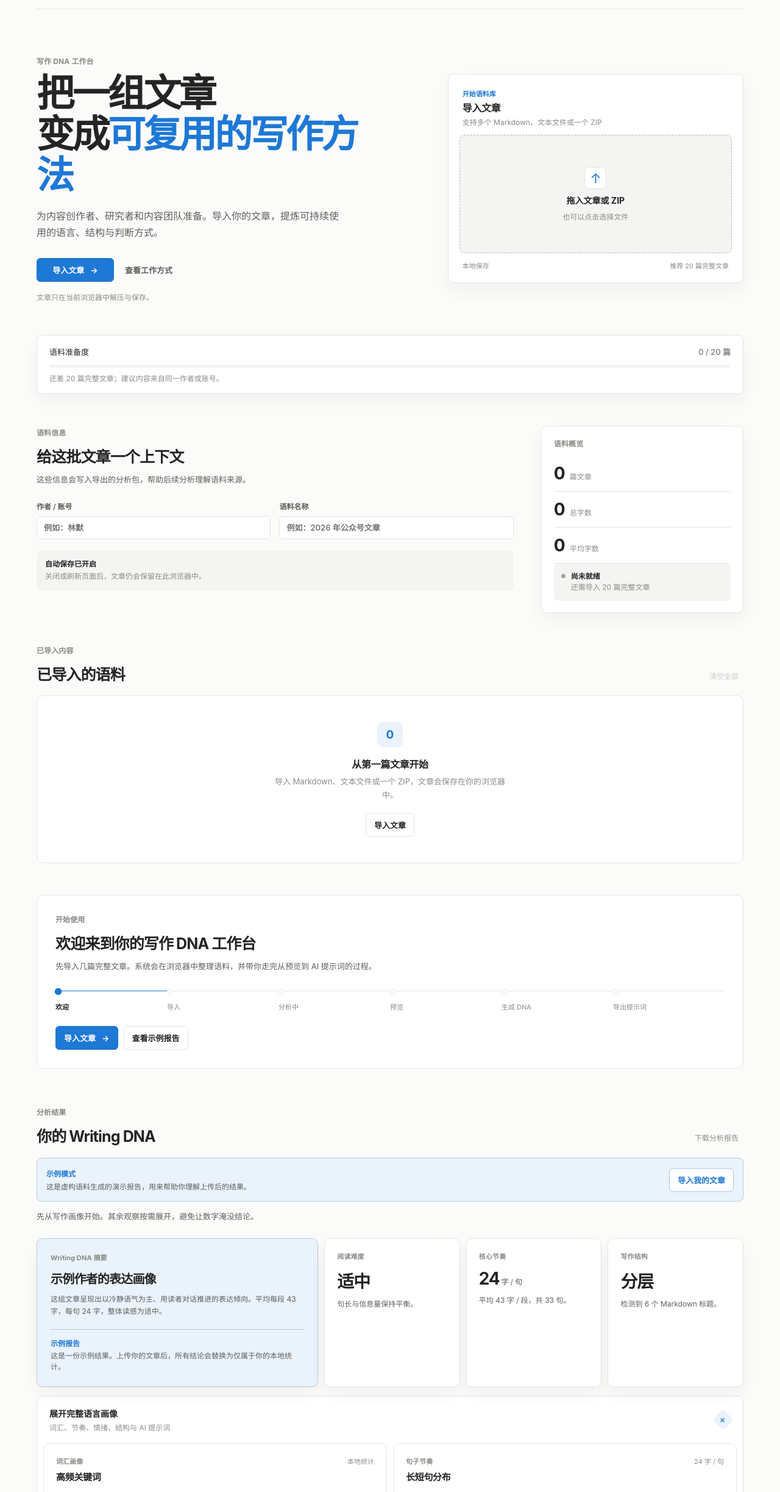
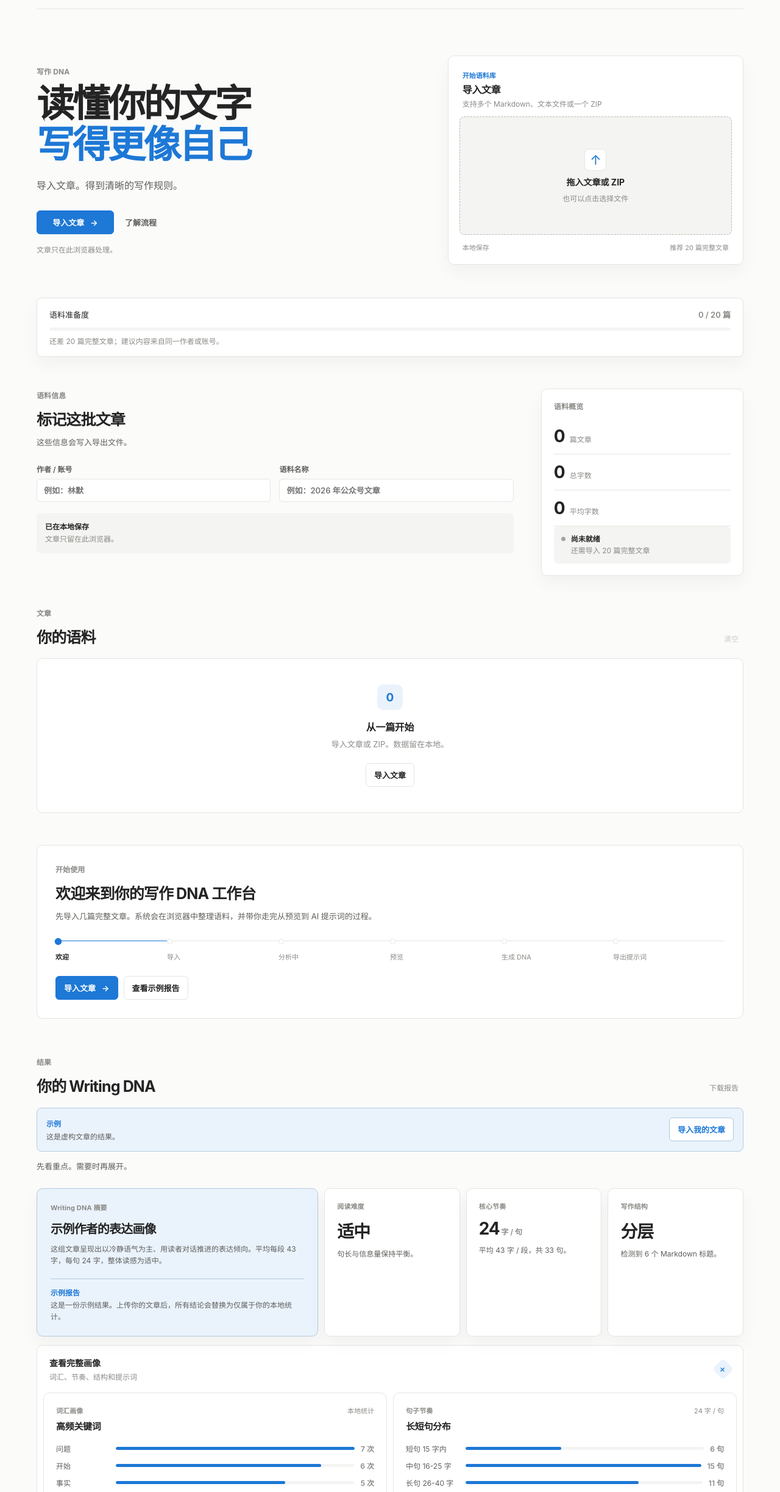
Before and after one commit to EdriaStark/Echo-Fish-Tank, a plain HTML site: page index.html in a window 1280 px wide. Shown: the part 51-2497 px from the top of the page at 61% size. Drawn offline with nearby package versions, Linux system fonts and the light colour scheme.

Commit message:
Rewrite product copy for clarity and trust: index.html

```diff
--- a/index.html
+++ b/index.html
@@ -3,7 +3,7 @@
   <head>
     <meta charset="UTF-8" />
     <meta name="viewport" content="width=device-width, initial-scale=1" />
-    <meta name="description" content="一个在浏览器本地整理文章语料、准备写作风格蒸馏的工作台。" />
+    <meta name="description" content="从文章中提炼你的写作规则。" />
     <meta name="color-scheme" content="light dark" />
     <title>写作 DNA · 工作台</title>
     <link rel="stylesheet" href="styles.css" />
@@ -14,14 +14,14 @@
 
       <section class="hero" id="top">
         <div class="hero-copy-block">
-          <p class="eyebrow">写作 DNA 工作台</p>
-          <h1>把一组文章<br />变成<span>可复用的写作方法</span></h1>
-          <p class="hero-copy">为内容创作者、研究者和内容团队准备。导入你的文章，提炼可持续使用的语言、结构与判断方式。</p>
+          <p class="eyebrow">写作 DNA</p>
+          <h1>读懂你的文字<br /><span>写得更像自己</span></h1>
+          <p class="hero-copy">导入文章。得到清晰的写作规则。</p>
           <div class="hero-actions">
             <button class="primary-button hero-primary" id="heroUploadButton" type="button">导入文章 <span>→</span></button>
-            <a class="secondary-link" href="#how-it-works">查看工作方式</a>
+            <a class="secondary-link" href="#how-it-works">了解流程</a>
           </div>
-          <p class="hero-reassurance">文章只在当前浏览器中解压与保存。</p>
+          <p class="hero-reassurance">文章只在此浏览器处理。</p>
         </div>
         <div id="uploadAreaMount"></div>
       </section>
@@ -30,12 +30,12 @@
 
       <section class="workspace-grid">
         <div class="upload-panel">
-          <div class="section-heading"><p class="eyebrow">语料信息</p><h2>给这批文章一个上下文</h2><p>这些信息会写入导出的分析包，帮助后续分析理解语料来源。</p></div>
+          <div class="section-heading"><p class="eyebrow">语料信息</p><h2>标记这批文章</h2><p>这些信息会写入导出文件。</p></div>
           <div class="field-row">
             <label>作者 / 账号<input id="authorInput" type="text" placeholder="例如：林默" /></label>
             <label>语料名称<input id="corpusInput" type="text" placeholder="例如：2026 年公众号文章" /></label>
           </div>
-          <div class="storage-note"><strong>自动保存已开启</strong><p>关闭或刷新页面后，文章仍会保留在此浏览器中。</p></div>
+          <div class="storage-note"><strong>已在本地保存</strong><p>文章只留在此浏览器。</p></div>
         </div>
 
         <div id="statsCardMount"></div>
@@ -43,18 +43,18 @@
 
       <section class="articles-section">
         <div class="articles-head">
-          <div><p class="eyebrow">已导入内容</p><h2>已导入的语料</h2></div>
-          <button class="text-button" id="clearButton" type="button" disabled>清空全部</button>
+          <div><p class="eyebrow">文章</p><h2>你的语料</h2></div>
+          <button class="text-button" id="clearButton" type="button" disabled>清空</button>
         </div>
-        <div class="empty-state" id="emptyState"><div class="empty-mark" aria-hidden="true">0</div><h3>从第一篇文章开始</h3><p>导入 Markdown、文本文件或一个 ZIP，文章会保存在你的浏览器中。</p><button class="secondary-button empty-upload" id="emptyUploadButton" type="button">导入文章</button></div>
+        <div class="empty-state" id="emptyState"><div class="empty-mark" aria-hidden="true">0</div><h3>从一篇开始</h3><p>导入文章或 ZIP。数据留在本地。</p><button class="secondary-button empty-upload" id="emptyUploadButton" type="button">导入文章</button></div>
         <ul class="article-list" id="articleList" aria-live="polite"></ul>
       </section>
 
       <section class="action-section onboarding-section" id="onboardingSection" aria-label="开始流程">
         <div class="onboarding-copy">
-          <p class="eyebrow" id="onboardingEyebrow">开始使用</p>
-          <h2 id="onboardingTitle">欢迎来到你的写作 DNA 工作台</h2>
-          <p id="onboardingDescription">先导入几篇完整文章。系统会在浏览器中整理语料，并带你走完从预览到 AI 提示词的过程。</p>
+          <p class="eyebrow" id="onboardingEyebrow">开始</p>
+          <h2 id="onboardingTitle">从文章开始</h2>
+          <p id="onboardingDescription">导入文章。其余交给系统。</p>
         </div>
         <ol class="onboarding-steps" id="onboardingSteps">
           <li data-stage="welcome"><span>欢迎</span></li>
@@ -66,7 +66,7 @@
         </ol>
         <div class="action-buttons onboarding-actions">
           <button class="primary-button" id="scanButton" type="button">导入文章 <span>→</span></button>
-          <button class="secondary-button" id="exportButton" type="button">查看示例报告</button>
+          <button class="secondary-button" id="exportButton" type="button">查看示例</button>
         </div>
         <div class="onboarding-skeleton" id="onboardingSkeleton" hidden aria-live="polite" aria-label="正在生成分析预览">
           <span class="skeleton-line skeleton-title"></span>
@@ -77,29 +77,29 @@
 
       <section class="report-section" id="reportSection" hidden>
         <div class="report-head">
-          <div><p class="eyebrow">分析结果</p><h2>你的 Writing DNA</h2></div>
-          <button class="text-button" id="downloadReportButton" type="button">下载分析报告</button>
+          <div><p class="eyebrow">结果</p><h2>你的 Writing DNA</h2></div>
+          <button class="text-button" id="downloadReportButton" type="button">下载报告</button>
         </div>
         <div class="demo-mode-banner" id="demoModeBanner" hidden>
-          <div><b>示例模式</b><p>这是虚构语料生成的演示报告，用来帮助你理解上传后的结果。</p></div>
+          <div><b>示例</b><p>这是虚构文章的结果。</p></div>
           <button class="secondary-button demo-upload" id="demoUploadButton" type="button">导入我的文章</button>
         </div>
-        <p class="report-intro">先从写作画像开始。其余观察按需展开，避免让数字淹没结论。</p>
+        <p class="report-intro">先看重点。需要时再展开。</p>
         <div class="report-grid" id="reportGrid"></div>
         <details class="analysis-details" id="analysisDetails">
-          <summary><span><b>展开完整语言画像</b><small>词汇、节奏、情绪、结构与 AI 提示词</small></span><span class="details-control" aria-hidden="true">+</span></summary>
+          <summary><span><b>查看完整画像</b><small>词汇、节奏、结构和提示词</small></span><span class="details-control" aria-hidden="true">+</span></summary>
           <div class="analysis-detail-grid" id="analysisDetailGrid"></div>
         </details>
-        <p class="report-disclaimer">这些结果由浏览器在本地根据你的文章统计生成，用于发现线索。完整的风格判断仍应结合全文与选题语境。</p>
+        <p class="report-disclaimer">结果仅基于本地文章统计。</p>
       </section>
 
       <section class="how-section" id="how-it-works">
-        <p class="eyebrow">工作方式</p>
-        <h2>从文章库到写作 DNA</h2>
+        <p class="eyebrow">流程</p>
+        <h2>从文章到写作规则</h2>
         <ol>
-          <li><b>收集语料</b><p>放入同一作者或账号的完整文章。</p></li>
-          <li><b>确认规律</b><p>用本地预分析检查长度、节奏和标题样本。</p></li>
-          <li><b>提炼风格</b><p>导出交接包，生成可复用的 Writing DNA。</p></li>
+          <li><b>导入</b><p>加入同一作者的文章。</p></li>
+          <li><b>查看</b><p>确认语言和结构。</p></li>
+          <li><b>继续</b><p>导出提示词，交给 AI。</p></li>
         </ol>
       </section>
     </main>
```
